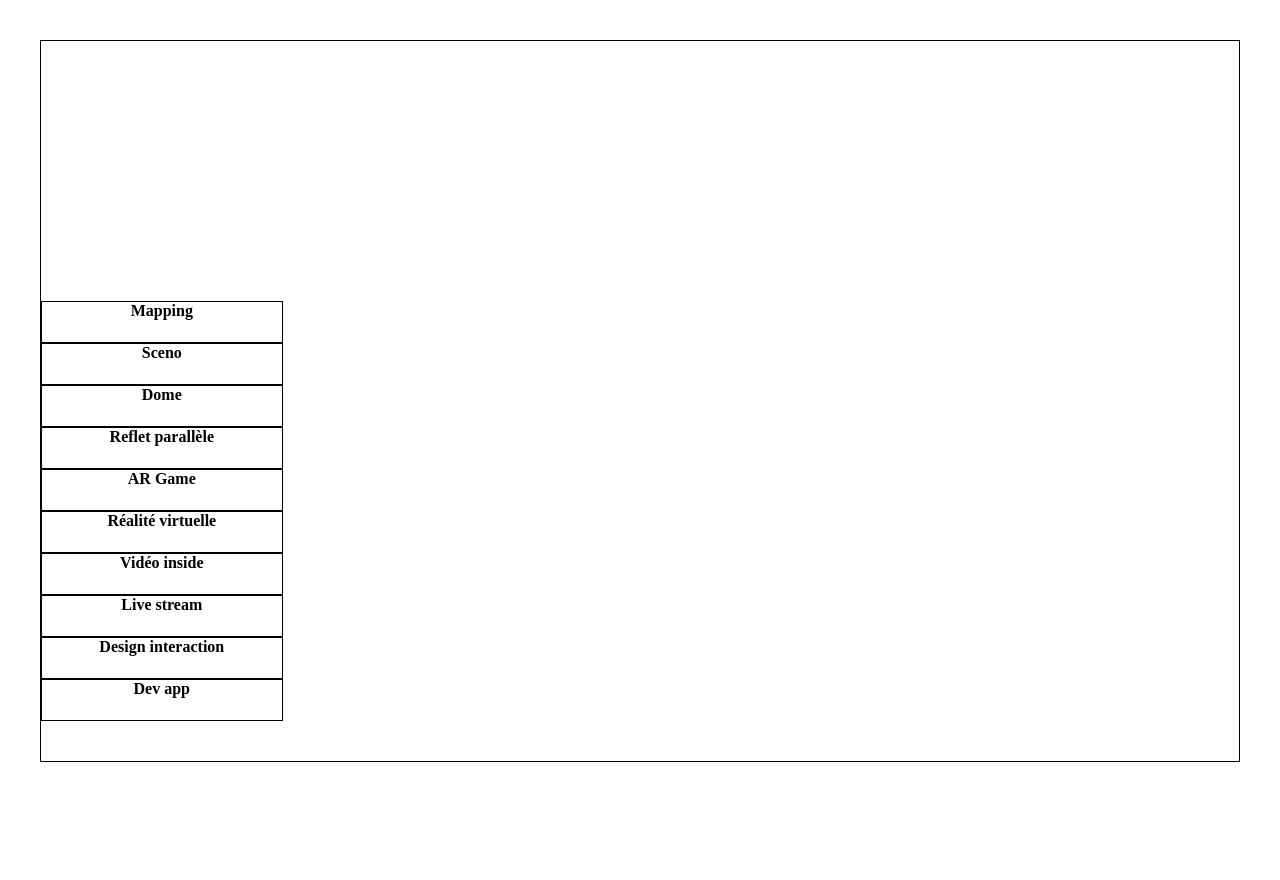
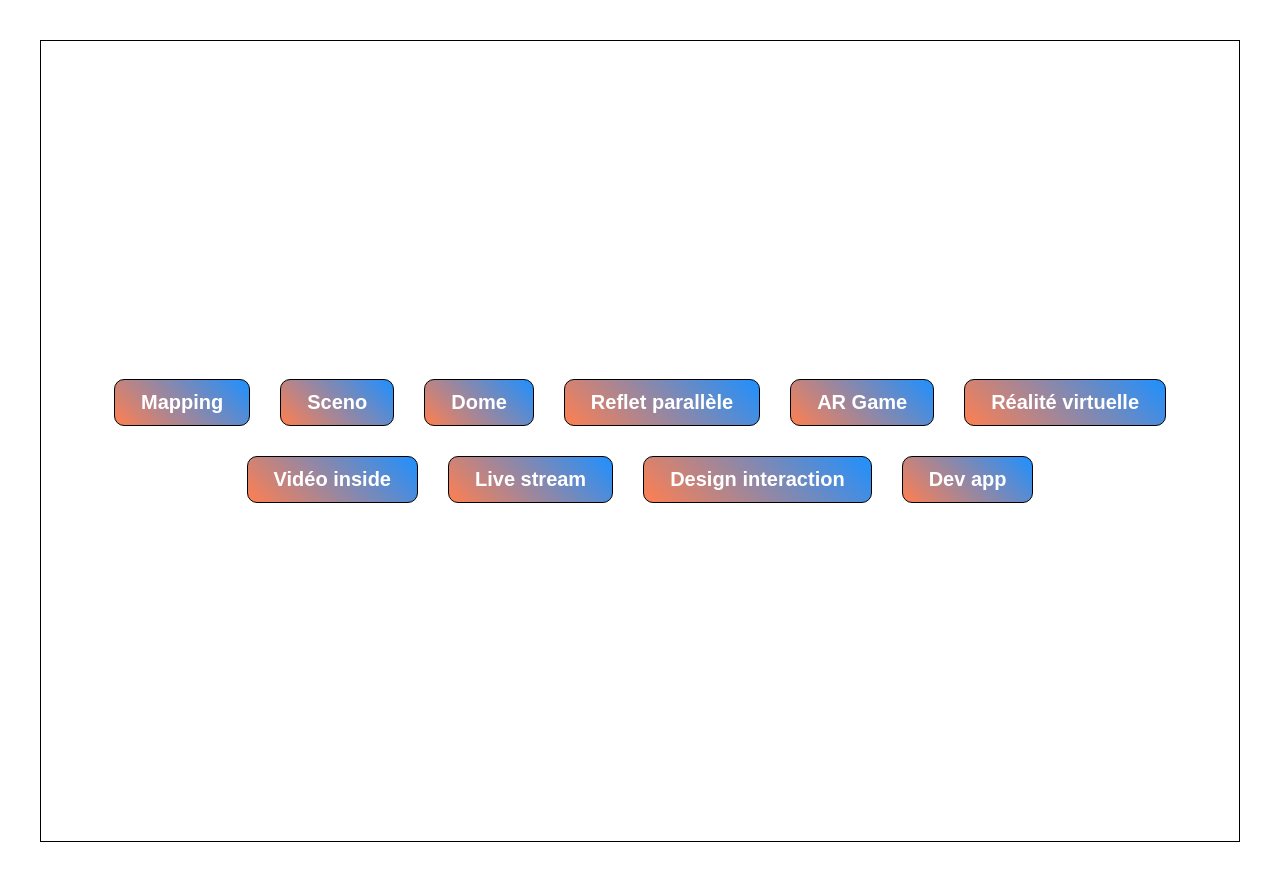
Before and after one commit to twde49/feedback-front, a React (Vite) app: page /enzo in a window 1280 px wide. Before the commit the page ends 802 px from the top, so only its background shows below. Built offline with nearby package versions, Linux system fonts and the light colour scheme.

Commit message:
display ateliers list with transition

```diff
--- /dev/null
+++ b/src/assets/css/enzo.css
@@ -0,0 +1,35 @@
+.workshop-container {
+    border: 1px solid black;
+    display: flex;
+    height: 100vh;
+    justify-content: center;
+    align-items: center;
+
+}
+.workshop-list {
+    flex-flow: row wrap;
+    display: flex;
+    gap: 30px;
+    justify-content: center;
+}
+.workshop-item {
+    border: 1px solid black;
+    border-radius: 10px;
+    padding: 10px 20px;
+    display: flex;
+    align-items: center;
+    justify-content: center;
+    transition: width 2s, height 4s, transform 2s;
+    background: linear-gradient(45deg, #ff7f50, #1e90ff); /* Dégradé à 45 degrés */
+}
+.workshop-item:hover {
+    border: 1px solid red;
+    transform: scale(1.2);
+    transition-delay: 0s;
+}
+.workshop-link{
+    border: none;
+    background: none;
+    font-size: 20px;
+    color: white;
+}
--- a/src/pages/Enzo.jsx
+++ b/src/pages/Enzo.jsx
@@ -1,8 +1,9 @@
 
-import '../App.css'
+//import '../App.css'
+import  '../assets/css/enzo.css'
 
 function App() {
-    const ateliers = [
+    const workshops = [
         { title: 'Mapping',  id: 1 },
         { title: 'Sceno',  id: 2 },
         { title: 'Dome',  id: 3 },
@@ -16,49 +17,37 @@ function App() {
     ];
 
     function ShoppingList() {
-        const listItems = ateliers.map(atelier =>
-                <div key={atelier.id}
-                     style={{
-                         border: '1px solid black',
-                         display: 'flex',
-                         flexDirection: 'row',
-                         width: '20%',
-                         height: '20%',
-                         justifyContent: 'center',
-                     }}
+        const listItems = workshops.map(workshop =>
+                <div key={workshop.id}
+                     className="workshop-item"
                 >
-                    <span
-                        key={atelier.id}
+                    <button
+                        className="workshop-link"
+                        key={workshop.id}
                         style={{
                             fontWeight: 'bold',
                         }}
                     >
-                        {atelier.title}
-                    </span>
+                        {workshop.title}
+                    </button>
                 </div>
         );
 
         return (
-            <div
-                style={{
-                    border: '1px solid black',
-                    display: 'flex',
-                    flexDirection: 'column',
-                    height: '90vh',
-                    justifyContent: 'center',
-                }}
-            >
-                <span>{listItems}</span>
-            </div>
-
+                <div className="workshop-list">{listItems}</div>
         );
     }
 
     return (
         <>
-            <ShoppingList/>
+            <div className="workshop-container">
+                <ShoppingList/>
+            </div>
+
         </>
     )
+
+
 }
 
 export default App
```
